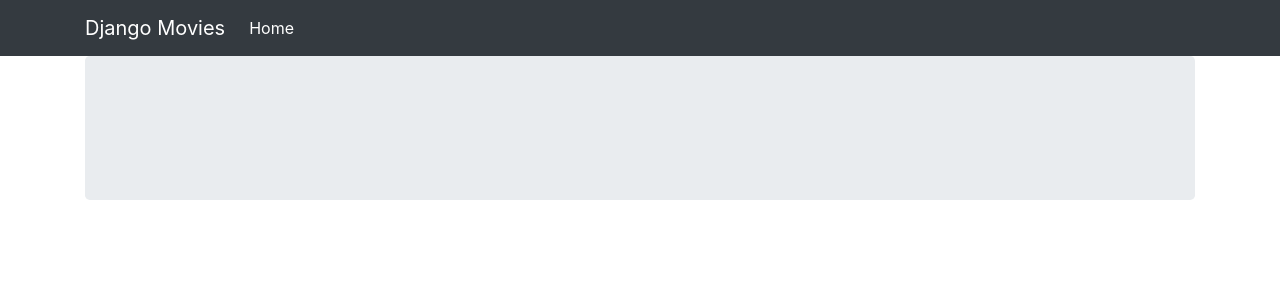
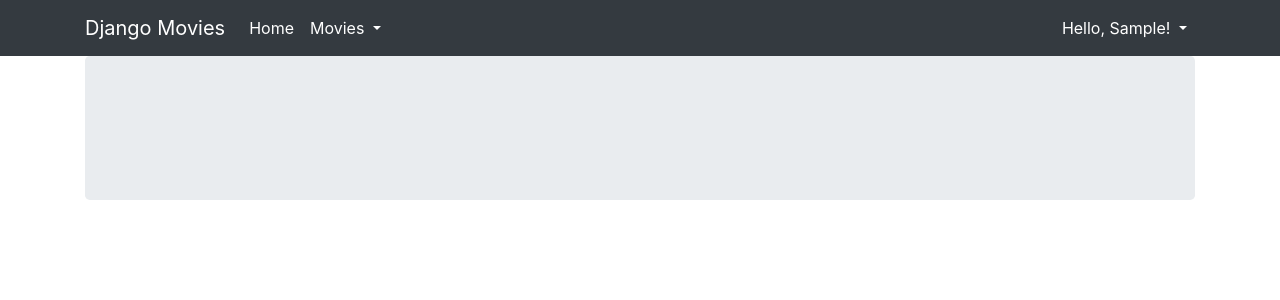
Before and after one commit to Oleksandr015/django_backend, a Django app: page /films_dict/movie/list in a window 1280 px wide. Shown: the top 300 px of the page. Run offline with Django 3.2, Linux system fonts and the light colour scheme; the visitor is signed in with stand-in values (Sample User, id 1); data that the repository does not hold is empty; parts of the project's set-up code (start-up, migrations or seed data) failed here and were passed over; some libraries are stand-ins or nearby versions.

Commit message:
Add changes in accounts, base.html, settings.py

```diff
--- a/django_movies/django_movies/settings.py
+++ b/django_movies/django_movies/settings.py
@@ -119,3 +119,6 @@ USE_TZ = True
 STATIC_URL = '/static/'
 
 CRISPY_TEMPLATE_PACK = 'bootstrap4'
+
+LOGIN_REDIRECT_URL = 'login'
+LOGOUT_REDIRECT_URL = 'logout'
--- a/django_movies/django_movies/templates/base.html
+++ b/django_movies/django_movies/templates/base.html
@@ -1,3 +1,4 @@
+
 {% load bootstrap4 %}
 {% load static %}
 
@@ -14,7 +15,6 @@
   <body>
     <nav class="navbar navbar-expand-lg navbar-dark bg-dark">
       <div class="container fixed">
-<!--        <a class="navbar-brand" href="/">Django Movies</a> bezposredni link!!!-->
         <a class="navbar-brand" href="{% url 'index' %}">Django Movies</a>
         <button class="navbar-toggler" type="button" data-toggle="collapse" data-target="#navbarNavAltMarkup">
           <span class="navbar-toggler-icon"></span>
@@ -24,6 +24,32 @@
             <a class="nav-item nav-link active" href="/">
               Home
             </a>
+            <div class="nav-item dropdown">
+              <a class="nav-link active dropdown-toggle" href="#" data-toggle="dropdown">
+                Movies
+              </a>
+              <div class="dropdown-menu">
+                <a class="dropdown-item" href="{% url 'core:movie_list' %}">List</a>
+                <a class="dropdown-item" href="{% url 'core:movie_create' %}">Create</a>
+              </div>
+            </div>
+          </div>
+          <div class="navbar-nav ml-auto">
+            <div class="nav-item dropdown">
+              {% if user.is_authenticated %}
+                <a class="nav-link active dropdown-toggle" href="#" data-toggle="dropdown">
+                  {% if user.first_name %}Hello, {{ user.first_name }}!
+                  {% else %}Hello, {{ user.username }}!{% endif %}
+                </a>
+              {% else %}
+                <a class="nav-link active dropdown-toggle" href="#" data-toggle="dropdown">
+                  You are not logged in.
+                </a>
+                <div class="dropdown-menu dropdown-menu-right">
+                  <a class="dropdown-item text-right" href="{% url 'accounts:login' %}">Login</a>
+                </div>
+              {% endif %}
+            </div>
           </div>
         </div>
       </div>
```
Also changed, not shown: django_movies/accounts/urls.py (+7 -1 lines).
